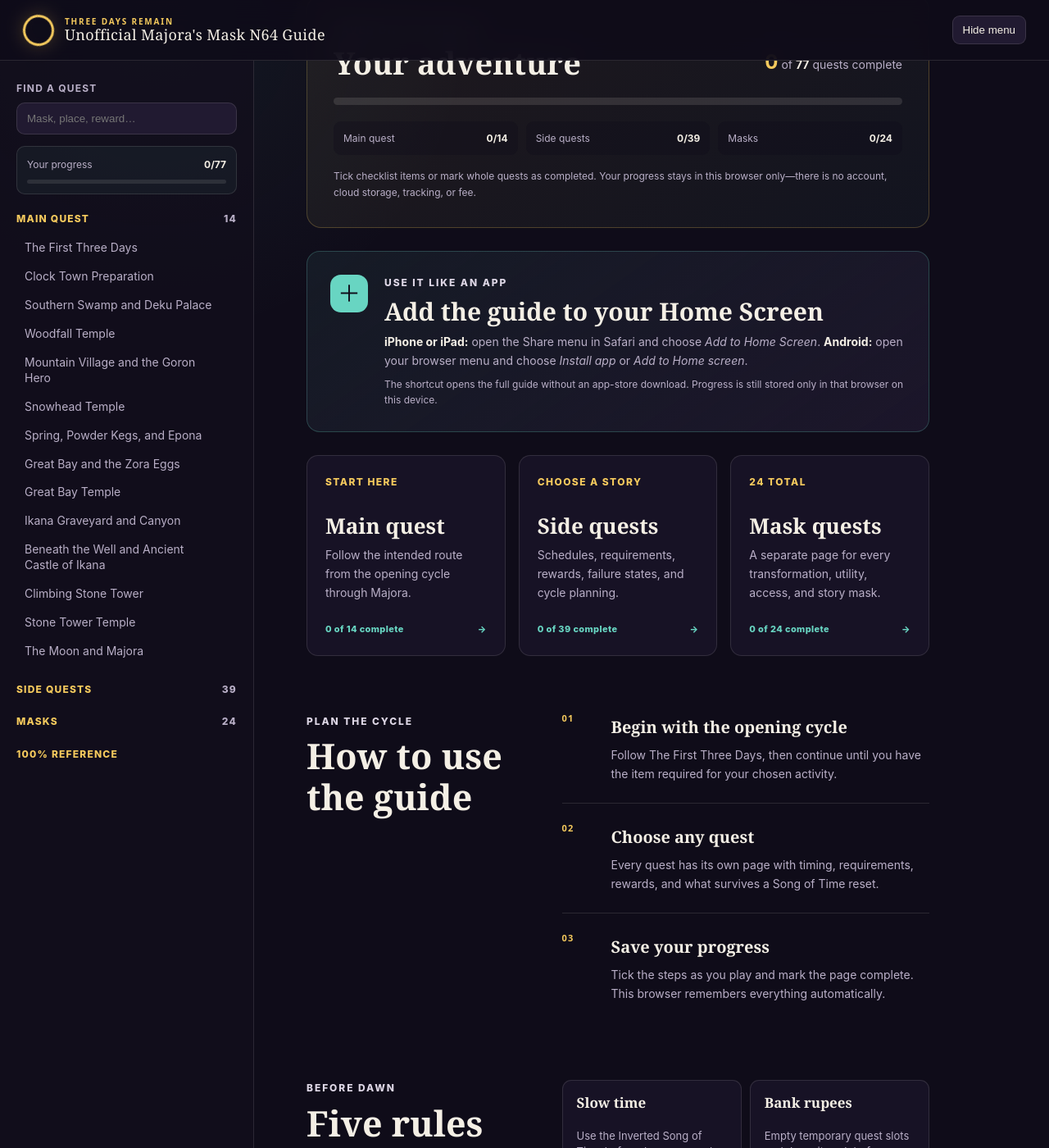
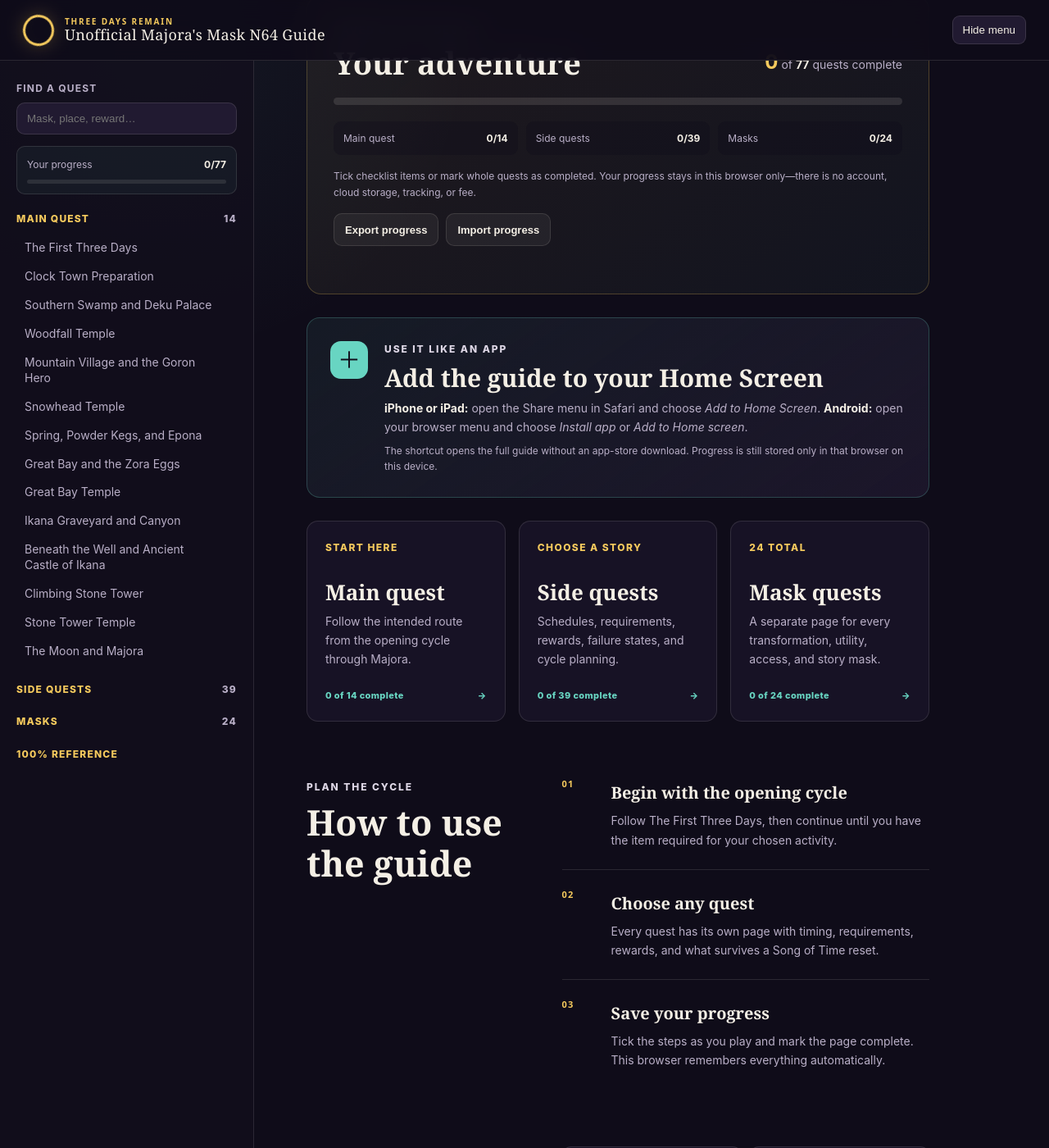
Before and after one commit to johnsandstrom1205-creator/Majoras-mask-n64-guide, a Jekyll site: the page built from docs/index.md, in a window 1280 px wide and 1400 px high, scrolled down 812 px. Shown: the whole window at 82% size. Built offline with Jekyll 4.4.1, drawn with Linux system fonts in a browser that asks for light colours; some of the changed lines change nothing that is shown.

Commit message:
Add progress backup import and export

```diff
--- a/docs/assets/site.js
+++ b/docs/assets/site.js
@@ -4,6 +4,7 @@
   const TOTAL_QUESTS = 77;
   const COMPLETE_PREFIX = 'mm-guide:completed:';
   const SIDEBAR_KEY = 'mm-guide:sidebar-collapsed';
+  const BACKUP_FORMAT = 'unofficial-mm-guide-progress';
 
   const storage = {
     available: true,
@@ -21,6 +22,27 @@
       } catch (_) {
         this.available = false;
       }
+    },
+    remove(key) {
+      try {
+        localStorage.removeItem(key);
+      } catch (_) {
+        this.available = false;
+      }
+    },
+    progressEntries() {
+      const entries = {};
+      try {
+        for (let index = 0; index < localStorage.length; index += 1) {
+          const key = localStorage.key(index);
+          if (key?.startsWith('mm-guide:') && key !== SIDEBAR_KEY) {
+            entries[key] = localStorage.getItem(key);
+          }
+        }
+      } catch (_) {
+        this.available = false;
+      }
+      return entries;
     }
   };
 
@@ -250,6 +272,90 @@
     }
   }
 
+  const exportButton = document.querySelector('[data-progress-export]');
+  const importButton = document.querySelector('[data-progress-import]');
+  const importFile = document.querySelector('[data-progress-file]');
+  const progressStatus = document.querySelector('[data-progress-status]');
+
+  const showProgressStatus = (message, isError = false) => {
+    if (!progressStatus) return;
+    progressStatus.textContent = message;
+    progressStatus.classList.toggle('is-error', isError);
+  };
+
+  if (exportButton) {
+    exportButton.addEventListener('click', async () => {
+      const backup = {
+        format: BACKUP_FORMAT,
+        version: 1,
+        exportedAt: new Date().toISOString(),
+        items: storage.progressEntries()
+      };
+      if (!storage.available) {
+        showProgressStatus('Progress could not be read in this browser mode.', true);
+        return;
+      }
+
+      const filename = `mm-guide-progress-${new Date().toISOString().slice(0, 10)}.json`;
+      const file = new File([JSON.stringify(backup, null, 2)], filename, { type: 'application/json' });
+
+      try {
+        if (navigator.share && navigator.canShare?.({ files: [file] })) {
+          await navigator.share({ title: 'Majora\'s Mask guide progress', files: [file] });
+        } else {
+          const url = URL.createObjectURL(file);
+          const link = document.createElement('a');
+          link.href = url;
+          link.download = filename;
+          document.body.appendChild(link);
+          link.click();
+          link.remove();
+          setTimeout(() => URL.revokeObjectURL(url), 1000);
+        }
+        showProgressStatus('Progress exported. Keep the file somewhere safe.');
+      } catch (error) {
+        if (error?.name !== 'AbortError') showProgressStatus('The progress file could not be exported.', true);
+      }
+    });
+  }
+
+  importButton?.addEventListener('click', () => importFile?.click());
+  importFile?.addEventListener('change', async () => {
+    const file = importFile.files?.[0];
+    importFile.value = '';
+    if (!file) return;
+    if (file.size > 1024 * 1024) {
+      showProgressStatus('That file is too large to be a guide backup.', true);
+      return;
+    }
+
+    try {
+      const backup = JSON.parse(await file.text());
+      if (backup?.format !== BACKUP_FORMAT || backup?.version !== 1 || !backup.items || Array.isArray(backup.items) || typeof backup.items !== 'object') {
+        throw new Error('Invalid backup format');
+      }
+
+      const importedEntries = Object.entries(backup.items);
+      const validEntries = importedEntries.filter(([key, value]) => key.startsWith('mm-guide:') && key !== SIDEBAR_KEY && (value === '0' || value === '1'));
+      if (validEntries.length !== importedEntries.length) throw new Error('Invalid backup data');
+
+      const currentEntries = storage.progressEntries();
+      if (Object.keys(currentEntries).length > 0 && !window.confirm('Importing will replace the progress currently saved in this browser. Continue?')) return;
+
+      Object.keys(currentEntries).forEach(key => storage.remove(key));
+      validEntries.forEach(([key, value]) => storage.set(key, value));
+      if (!storage.available) throw new Error('Storage unavailable');
+
+      taskBoxes.forEach((box, index) => {
+        box.checked = storage.get(taskKey(index)) === '1';
+      });
+      renderProgress();
+      showProgressStatus(`Progress imported successfully (${validEntries.length} saved items).`);
+    } catch (_) {
+      showProgressStatus('This is not a valid guide progress backup.', true);
+    }
+  });
+
   renderProgress();
 
   window.addEventListener('storage', event => {
--- a/docs/assets/style.css
+++ b/docs/assets/style.css
@@ -111,6 +111,11 @@
 .progress-breakdown > div { display: flex; justify-content: space-between; gap: 10px; padding: 11px 12px; border-radius: 9px; background: rgba(15,12,25,.36); color: var(--muted); font-size: 12px; }
 .progress-breakdown strong { color: var(--ink); }
 .storage-note { margin: 16px 0 0 !important; color: var(--muted) !important; font-size: 12px !important; }
+.progress-actions { display: flex; flex-wrap: wrap; gap: 9px; margin-top: 15px; }
+.progress-actions .button { min-height: 40px; padding: 8px 13px; cursor: pointer; }
+.progress-action-status { min-height: 1.4em; margin: 9px 0 0 !important; color: var(--teal) !important; font-size: 12px !important; }
+.progress-action-status.is-error { color: #ff9f9f !important; }
+.visually-hidden { position: absolute !important; width: 1px !important; height: 1px !important; padding: 0 !important; margin: -1px !important; overflow: hidden !important; clip: rect(0,0,0,0) !important; white-space: nowrap !important; border: 0 !important; }
 .install-card { display: grid; grid-template-columns: auto minmax(0,1fr); gap: 20px; align-items: start; margin: 0 0 28px; padding: clamp(20px,4vw,28px); border: 1px solid rgba(104,213,194,.24); border-radius: 16px; background: linear-gradient(145deg,rgba(104,213,194,.075),rgba(33,26,49,.72)); }
 .install-mark { width: 46px; height: 46px; display: grid; place-items: center; color: var(--night); border-radius: 13px; background: var(--teal); font-size: 28px; font-weight: 500; line-height: 1; }
 .install-card h2 { margin: 0 0 9px; font-size: clamp(23px,3vw,30px); }
@@ -189,6 +194,7 @@
   .progress-heading { display: block; }
   .progress-heading > p { margin-top: 12px; }
   .progress-breakdown { grid-template-columns: 1fr; }
+  .progress-actions .button { flex: 1 1 145px; }
   .install-card { grid-template-columns: 1fr; gap: 14px; }
   .install-mark { width: 40px; height: 40px; border-radius: 11px; font-size: 24px; }
   .home-section { display: block; margin: 54px 0; }
--- a/docs/index.md
+++ b/docs/index.md
@@ -43,6 +43,12 @@
     <div data-progress-summary="mask-quest" data-total="24"><span>Masks</span><strong><span data-category-completed>0</span>/24</strong></div>
   </div>
   <p class="storage-note">Tick checklist items or mark whole quests as completed. Your progress stays in this browser only—there is no account, cloud storage, tracking, or fee.</p>
+  <div class="progress-actions" aria-label="Progress backup">
+    <button class="button button-secondary" type="button" data-progress-export>Export progress</button>
+    <button class="button button-secondary" type="button" data-progress-import>Import progress</button>
+    <input class="visually-hidden" type="file" accept="application/json,.json" data-progress-file aria-label="Choose a progress backup file">
+  </div>
+  <p class="progress-action-status" data-progress-status aria-live="polite"></p>
 </section>
 
 <aside class="install-card" aria-labelledby="install-title">
```
